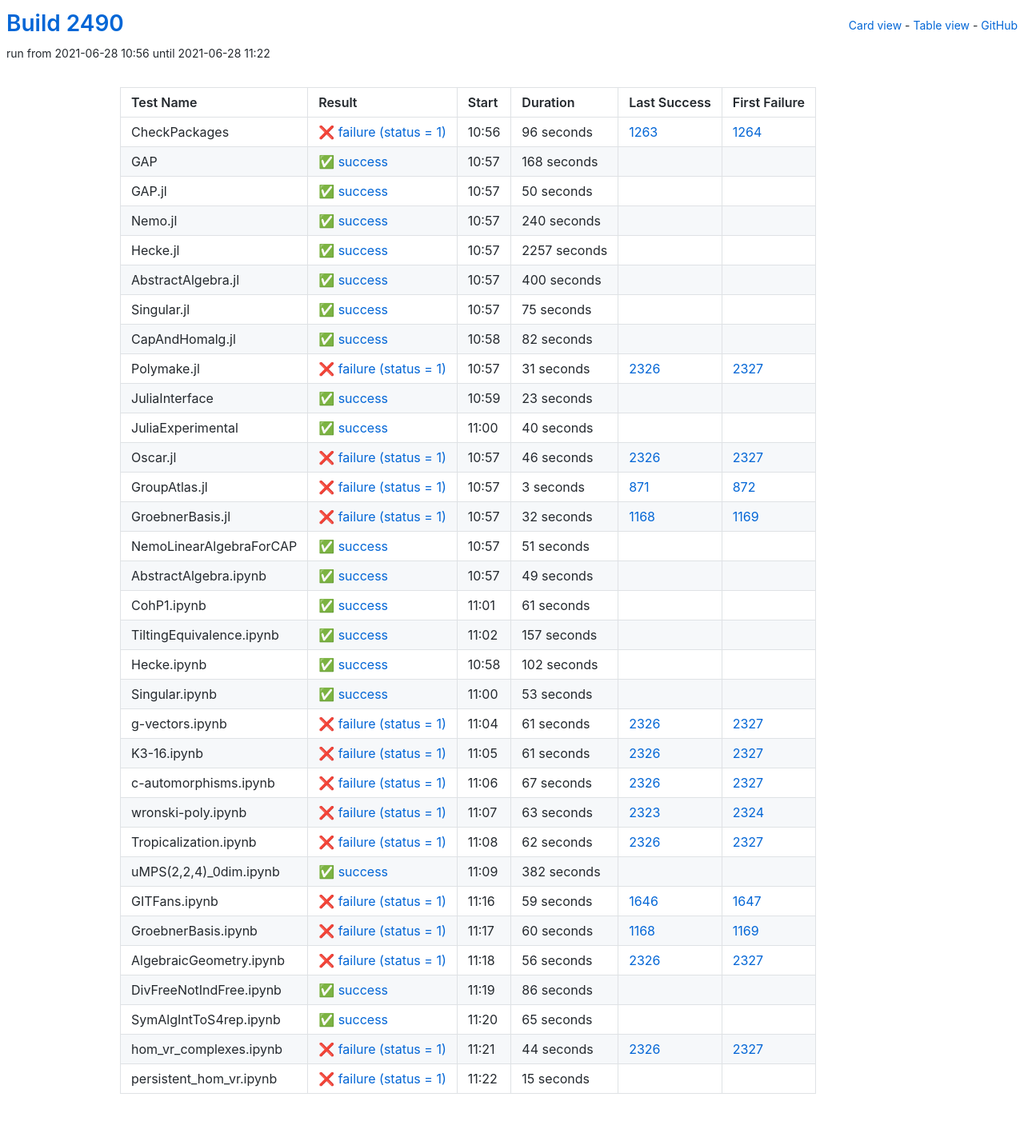
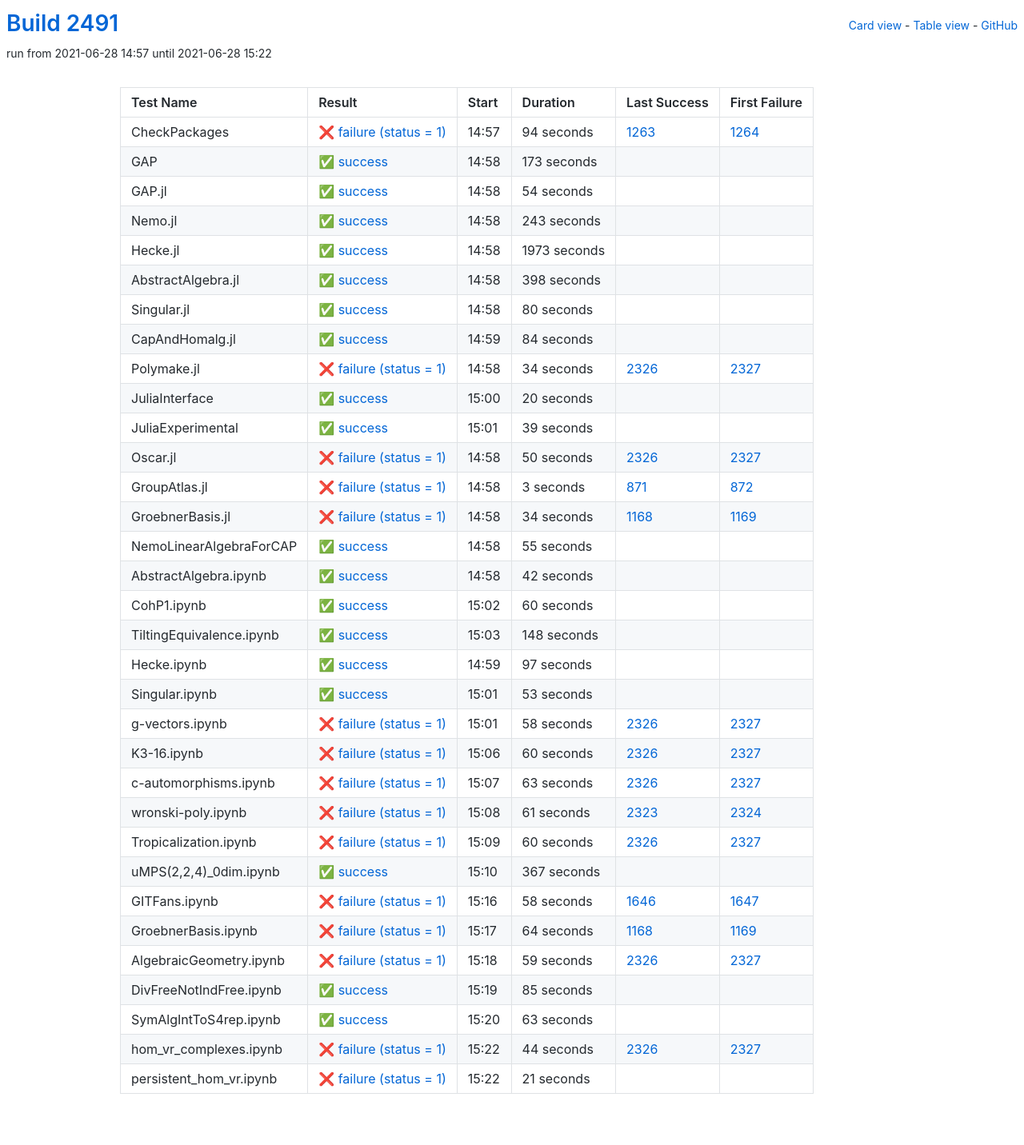
Before and after one commit to oscar-system/oscar-ci-status-stable, a Jekyll site: the page built from table.html, in a window 1280 px wide. Shown: the whole page at 80% size. Built offline with Jekyll 4.4.1, drawn with Linux system fonts in a browser that asks for light colours.

Commit message:
Build #2491

```diff
--- a/_data/ci.yml
+++ b/_data/ci.yml
@@ -1,6 +1,6 @@
 ---
-build: 2490
-build_url: https://oscarci.mathematik.uni-kl.de/job/oscar-stable/2490/
+build: 2491
+build_url: https://oscarci.mathematik.uni-kl.de/job/oscar-stable/2491/
 job: oscar-stable
 organization: oscar-system
 repo: oscar-ci-status-stable
@@ -8,152 +8,152 @@ repourl: https://github.com/oscar-system/oscar-ci-status-stable
 tests:
 - name: CheckPackages
   id: checkpackages
-  log: https://oscarci.mathematik.uni-kl.de/job/oscar-stable/2490/artifact/logs/build-2490/CheckPackages.log
-  start: 2021-06-28 10:56
+  log: https://oscarci.mathematik.uni-kl.de/job/oscar-stable/2491/artifact/logs/build-2491/CheckPackages.log
+  start: 2021-06-28 14:57
   success: false
   exitcode: 1
   status: failure
-  duration: 96
+  duration: 94
   last_success: 1263
   last_success_url: https://oscarci.mathematik.uni-kl.de/job/oscar-stable/1263/
   first_failure: 1264
   first_failure_url: https://oscarci.mathematik.uni-kl.de/job/oscar-stable/1264/
 - name: GAP
   id: gap
-  log: https://oscarci.mathematik.uni-kl.de/job/oscar-stable/2490/artifact/logs/build-2490/GAP.log
-  start: 2021-06-28 10:57
+  log: https://oscarci.mathematik.uni-kl.de/job/oscar-stable/2491/artifact/logs/build-2491/GAP.log
+  start: 2021-06-28 14:58
   success: true
   exitcode: 0
   status: success
-  duration: 168
+  duration: 173
   last_success: false
   last_success_url:
   first_failure: false
   first_failure_url:
 - name: GAP.jl
   id: gap-jl
-  log: https://oscarci.mathematik.uni-kl.de/job/oscar-stable/2490/artifact/logs/build-2490/GAP.jl.log
-  start: 2021-06-28 10:57
+  log: https://oscarci.mathematik.uni-kl.de/job/oscar-stable/2491/artifact/logs/build-2491/GAP.jl.log
+  start: 2021-06-28 14:58
   success: true
   exitcode: 0
   status: success
-  duration: 50
+  duration: 54
   last_success: false
   last_success_url:
   first_failure: false
   first_failure_url:
 - name: Nemo.jl
   id: nemo-jl
-  log: https://oscarci.mathematik.uni-kl.de/job/oscar-stable/2490/artifact/logs/build-2490/Nemo.jl.log
-  start: 2021-06-28 10:57
+  log: https://oscarci.mathematik.uni-kl.de/job/oscar-stable/2491/artifact/logs/build-2491/Nemo.jl.log
+  start: 2021-06-28 14:58
   success: true
   exitcode: 0
   status: success
-  duration: 240
+  duration: 243
   last_success: false
   last_success_url:
   first_failure: false
   first_failure_url:
 - name: Hecke.jl
   id: hecke-jl
-  log: https://oscarci.mathematik.uni-kl.de/job/oscar-stable/2490/artifact/logs/build-2490/Hecke.jl.log
-  start: 2021-06-28 10:57
+  log: https://oscarci.mathematik.uni-kl.de/job/oscar-stable/2491/artifact/logs/build-2491/Hecke.jl.log
+  start: 2021-06-28 14:58
   success: true
   exitcode: 0
   status: success
-  duration: 2257
+  duration: 1973
   last_success: false
   last_success_url:
   first_failure: false
   first_failure_url:
 - name: AbstractAlgebra.jl
   id: abstractalgebra-jl
-  log: https://oscarci.mathematik.uni-kl.de/job/oscar-stable/2490/artifact/logs/build-2490/AbstractAlgebra.jl.log
-  start: 2021-06-28 10:57
+  log: https://oscarci.mathematik.uni-kl.de/job/oscar-stable/2491/artifact/logs/build-2491/AbstractAlgebra.jl.log
+  start: 2021-06-28 14:58
   success: true
   exitcode: 0
   status: success
-  duration: 400
+  duration: 398
   last_success: false
   last_success_url:
   first_failure: false
   first_failure_url:
 - name: Singular.jl
   id: singular-jl
-  log: https://oscarci.mathematik.uni-kl.de/job/oscar-stable/2490/artifact/logs/build-2490/Singular.jl.log
-  start: 2021-06-28 10:57
+  log: https://oscarci.mathematik.uni-kl.de/job/oscar-stable/2491/artifact/logs/build-2491/Singular.jl.log
+  start: 2021-06-28 14:58
   success: true
   exitcode: 0
   status: success
-  duration: 75
+  duration: 80
   last_success: false
   last_success_url:
   first_failure: false
   first_failure_url:
 - name: CapAndHomalg.jl
   id: capandhomalg-jl
-  log: https://oscarci.mathematik.uni-kl.de/job/oscar-stable/2490/artifact/logs/build-2490/CapAndHomalg.jl.log
-  start: 2021-06-28 10:58
+  log: https://oscarci.mathematik.uni-kl.de/job/oscar-stable/2491/artifact/logs/build-2491/CapAndHomalg.jl.log
+  start: 2021-06-28 14:59
   success: true
   exitcode: 0
   status: success
-  duration: 82
+  duration: 84
   last_success: false
   last_success_url:
   first_failure: false
   first_failure_url:
 - name: Polymake.jl
   id: polymake-jl
-  log: https://oscarci.mathematik.uni-kl.de/job/oscar-stable/2490/artifact/logs/build-2490/Polymake.jl.log
-  start: 2021-06-28 10:57
+  log: https://oscarci.mathematik.uni-kl.de/job/oscar-stable/2491/artifact/logs/build-2491/Polymake.jl.log
+  start: 2021-06-28 14:58
   success: false
   exitcode: 1
   status: failure
-  duration: 31
+  duration: 34
   last_success: 2326
   last_success_url: https://oscarci.mathematik.uni-kl.de/job/oscar-stable/2326/
   first_failure: 2327
   first_failure_url: https://oscarci.mathematik.uni-kl.de/job/oscar-stable/2327/
 - name: JuliaInterface
   id: juliainterface
-  log: https://oscarci.mathematik.uni-kl.de/job/oscar-stable/2490/artifact/logs/build-2490/JuliaInterface.log
-  start: 2021-06-28 10:59
+  log: https://oscarci.mathematik.uni-kl.de/job/oscar-stable/2491/artifact/logs/build-2491/JuliaInterface.log
+  start: 2021-06-28 15:00
   success: true
   exitcode: 0
   status: success
-  duration: 23
+  duration: 20
   last_success: false
   last_success_url:
   first_failure: false
   first_failure_url:
 - name: JuliaExperimental
   id: juliaexperimental
-  log: https://oscarci.mathematik.uni-kl.de/job/oscar-stable/2490/artifact/logs/build-2490/JuliaExperimental.log
-  start: 2021-06-28 11:00
+  log: https://oscarci.mathematik.uni-kl.de/job/oscar-stable/2491/artifact/logs/build-2491/JuliaExperimental.log
+  start: 2021-06-28 15:01
   success: true
   exitcode: 0
   status: success
-  duration: 40
+  duration: 39
   last_success: false
   last_success_url:
   first_failure: false
   first_failure_url:
 - name: Oscar.jl
   id: oscar-jl
-  log: https://oscarci.mathematik.uni-kl.de/job/oscar-stable/2490/artifact/logs/build-2490/Oscar.jl.log
-  start: 2021-06-28 10:57
+  log: https://oscarci.mathematik.uni-kl.de/job/oscar-stable/2491/artifact/logs/build-2491/Oscar.jl.log
+  start: 2021-06-28 14:58
   success: false
   exitcode: 1
   status: failure
-  duration: 46
+  duration: 50
   last_success: 2326
   last_success_url: https://oscarci.mathematik.uni-kl.de/job/oscar-stable/2326/
   first_failure: 2327
   first_failure_url: https://oscarci.mathematik.uni-kl.de/job/oscar-stable/2327/
 - name: GroupAtlas.jl
   id: groupatlas-jl
-  log: https://oscarci.mathematik.uni-kl.de/job/oscar-stable/2490/artifact/logs/build-2490/GroupAtlas.jl.log
-  start: 2021-06-28 10:57
+  log: https://oscarci.mathematik.uni-kl.de/job/oscar-stable/2491/artifact/logs/build-2491/GroupAtlas.jl.log
+  start: 2021-06-28 14:58
   success: false
   exitcode: 1
   status: failure
@@ -164,80 +164,80 @@ tests:
   first_failure_url: https://oscarci.mathematik.uni-kl.de/job/oscar-stable/872/
 - name: GroebnerBasis.jl
   id: groebnerbasis-jl
-  log: https://oscarci.mathematik.uni-kl.de/job/oscar-stable/2490/artifact/logs/build-2490/GroebnerBasis.jl.log
-  start: 2021-06-28 10:57
+  log: https://oscarci.mathematik.uni-kl.de/job/oscar-stable/2491/artifact/logs/build-2491/GroebnerBasis.jl.log
+  start: 2021-06-28 14:58
   success: false
   exitcode: 1
   status: failure
-  duration: 32
+  duration: 34
   last_success: 1168
   last_success_url: https://oscarci.mathematik.uni-kl.de/job/oscar-stable/1168/
   first_failure: 1169
   first_failure_url: https://oscarci.mathematik.uni-kl.de/job/oscar-stable/1169/
 - name: NemoLinearAlgebraForCAP
   id: nemolinearalgebraforcap
-  log: https://oscarci.mathematik.uni-kl.de/job/oscar-stable/2490/artifact/logs/build-2490/NemoLinearAlgebraForCAP.log
-  start: 2021-06-28 10:57
+  log: https://oscarci.mathematik.uni-kl.de/job/oscar-stable/2491/artifact/logs/build-2491/NemoLinearAlgebraForCAP.log
+  start: 2021-06-28 14:58
   success: true
   exitcode: 0
   status: success
-  duration: 51
+  duration: 55
   last_success: false
   last_success_url:
   first_failure: false
   first_failure_url:
 - name: AbstractAlgebra.ipynb
   id: abstractalgebra-ipynb
-  log: https://oscarci.mathematik.uni-kl.de/job/oscar-stable/2490/artifact/logs/build-2490/AbstractAlgebra.ipynb.log
-  start: 2021-06-28 10:57
+  log: https://oscarci.mathematik.uni-kl.de/job/oscar-stable/2491/artifact/logs/build-2491/AbstractAlgebra.ipynb.log
+  start: 2021-06-28 14:58
   success: true
   exitcode: 0
   status: success
-  duration: 49
+  duration: 42
   last_success: false
   last_success_url:
   first_failure: false
   first_failure_url:
 - name: CohP1.ipynb
   id: cohp1-ipynb
-  log: https://oscarci.mathematik.uni-kl.de/job/oscar-stable/2490/artifact/logs/build-2490/CohP1.ipynb.log
-  start: 2021-06-28 11:01
+  log: https://oscarci.mathematik.uni-kl.de/job/oscar-stable/2491/artifact/logs/build-2491/CohP1.ipynb.log
+  start: 2021-06-28 15:02
   success: true
   exitcode: 0
   status: success
-  duration: 61
+  duration: 60
   last_success: false
   last_success_url:
   first_failure: false
   first_failure_url:
 - name: TiltingEquivalence.ipynb
   id: tiltingequivalence-ipynb
-  log: https://oscarci.mathematik.uni-kl.de/job/oscar-stable/2490/artifact/logs/build-2490/TiltingEquivalence.ipynb.log
-  start: 2021-06-28 11:02
+  log: https://oscarci.mathematik.uni-kl.de/job/oscar-stable/2491/artifact/logs/build-2491/TiltingEquivalence.ipynb.log
+  start: 2021-06-28 15:03
   success: true
   exitcode: 0
   status: success
-  duration: 157
+  duration: 148
   last_success: false
   last_success_url:
   first_failure: false
   first_failure_url:
 - name: Hecke.ipynb
   id: hecke-ipynb
-  log: https://oscarci.mathematik.uni-kl.de/job/oscar-stable/2490/artifact/logs/build-2490/Hecke.ipynb.log
-  start: 2021-06-28 10:58
+  log: https://oscarci.mathematik.uni-kl.de/job/oscar-stable/2491/artifact/logs/build-2491/Hecke.ipynb.log
+  start: 2021-06-28 14:59
   success: true
   exitcode: 0
   status: success
-  duration: 102
+  duration: 97
   last_success: false
   last_success_url:
   first_failure: false
   first_failure_url:
 - name: Singular.ipynb
   id: singular-ipynb
-  log: https://oscarci.mathematik.uni-kl.de/job/oscar-stable/2490/artifact/logs/build-2490/Singular.ipynb.log
-  start: 2021-06-28 11:00
+  log: https://oscarci.mathematik.uni-kl.de/job/oscar-stable/2491/artifact/logs/build-2491/Singular.ipynb.log
+  start: 2021-06-28 15:01
   success: true
   exitcode: 0
   status: success
@@ -248,140 +248,140 @@ tests:
   first_failure_url:
 - name: g-vectors.ipynb
   id: g-vectors-ipynb
-  log: https://oscarci.mathematik.uni-kl.de/job/oscar-stable/2490/artifact/logs/build-2490/g-vectors.ipynb.log
-  start: 2021-06-28 11:04
+  log: https://oscarci.mathematik.uni-kl.de/job/oscar-stable/2491/artifact/logs/build-2491/g-vectors.ipynb.log
+  start: 2021-06-28 15:01
   success: false
   exitcode: 1
   status: failure
-  duration: 61
+  duration: 58
   last_success: 2326
   last_success_url: https://oscarci.mathematik.uni-kl.de/job/oscar-stable/2326/
   first_failure: 2327
   first_failure_url: https://oscarci.mathematik.uni-kl.de/job/oscar-stable/2327/
 - name: K3-16.ipynb
   id: k3-16-ipynb
-  log: https://oscarci.mathematik.uni-kl.de/job/oscar-stable/2490/artifact/logs/build-2490/K3-16.ipynb.log
-  start: 2021-06-28 11:05
+  log: https://oscarci.mathematik.uni-kl.de/job/oscar-stable/2491/artifact/logs/build-2491/K3-16.ipynb.log
+  start: 2021-06-28 15:06
   success: false
   exitcode: 1
   status: failure
-  duration: 61
+  duration: 60
   last_success: 2326
   last_success_url: https://oscarci.mathematik.uni-kl.de/job/oscar-stable/2326/
   first_failure: 2327
   first_failure_url: https://oscarci.mathematik.uni-kl.de/job/oscar-stable/2327/
 - name: c-automorphisms.ipynb
   id: c-automorphisms-ipynb
-  log: https://oscarci.mathematik.uni-kl.de/job/oscar-stable/2490/artifact/logs/build-2490/c-automorphisms.ipynb.log
-  start: 2021-06-28 11:06
+  log: https://oscarci.mathematik.uni-kl.de/job/oscar-stable/2491/artifact/logs/build-2491/c-automorphisms.ipynb.log
+  start: 2021-06-28 15:07
   success: false
   exitcode: 1
   status: failure
-  duration: 67
+  duration: 63
   last_success: 2326
   last_success_url: https://oscarci.mathematik.uni-kl.de/job/oscar-stable/2326/
   first_failure: 2327
   first_failure_url: https://oscarci.mathematik.uni-kl.de/job/oscar-stable/2327/
 - name: wronski-poly.ipynb
   id: wronski-poly-ipynb
-  log: https://oscarci.mathematik.uni-kl.de/job/oscar-stable/2490/artifact/logs/build-2490/wronski-poly.ipynb.log
-  start: 2021-06-28 11:07
+  log: https://oscarci.mathematik.uni-kl.de/job/oscar-stable/2491/artifact/logs/build-2491/wronski-poly.ipynb.log
+  start: 2021-06-28 15:08
   success: false
   exitcode: 1
   status: failure
-  duration: 63
+  duration: 61
   last_success: 2323
   last_success_url: https://oscarci.mathematik.uni-kl.de/job/oscar-stable/2323/
   first_failure: 2324
   first_failure_url: https://oscarci.mathematik.uni-kl.de/job/oscar-stable/2324/
 - name: Tropicalization.ipynb
   id: tropicalization-ipynb
-  log: https://oscarci.mathematik.uni-kl.de/job/oscar-stable/2490/artifact/logs/build-2490/Tropicalization.ipynb.log
-  start: 2021-06-28 11:08
+  log: https://oscarci.mathematik.uni-kl.de/job/oscar-stable/2491/artifact/logs/build-2491/Tropicalization.ipynb.log
+  start: 2021-06-28 15:09
   success: false
   exitcode: 1
   status: failure
-  duration: 62
+  duration: 60
   last_success: 2326
   last_success_url: https://oscarci.mathematik.uni-kl.de/job/oscar-stable/2326/
   first_failure: 2327
   first_failure_url: https://oscarci.mathematik.uni-kl.de/job/oscar-stable/2327/
 - name: uMPS(2,2,4)_0dim.ipynb
   id: umps-2-2-4-0dim-ipynb
-  log: https://oscarci.mathematik.uni-kl.de/job/oscar-stable/2490/artifact/logs/build-2490/uMPS-2-2-4-_0dim.ipynb.log
-  start: 2021-06-28 11:09
+  log: https://oscarci.mathematik.uni-kl.de/job/oscar-stable/2491/artifact/logs/build-2491/uMPS-2-2-4-_0dim.ipynb.log
+  start: 2021-06-28 15:10
   success: true
   exitcode: 0
   status: success
-  duration: 382
+  duration: 367
   last_success: false
   last_success_url:
   first_failure: false
   first_failure_url:
 - name: GITFans.ipynb
   id: gitfans-ipynb
-  log: https://oscarci.mathematik.uni-kl.de/job/oscar-stable/2490/artifact/logs/build-2490/GITFans.ipynb.log
-  start: 2021-06-28 11:16
+  log: https://oscarci.mathematik.uni-kl.de/job/oscar-stable/2491/artifact/logs/build-2491/GITFans.ipynb.log
+  start: 2021-06-28 15:16
   success: false
   exitcode: 1
   status: failure
-  duration: 59
+  duration: 58
   last_success: 1646
   last_success_url: https://oscarci.mathematik.uni-kl.de/job/oscar-stable/1646/
   first_failure: 1647
   first_failure_url: https://oscarci.mathematik.uni-kl.de/job/oscar-stable/1647/
 - name: GroebnerBasis.ipynb
   id: groebnerbasis-ipynb
-  log: https://oscarci.mathematik.uni-kl.de/job/oscar-stable/2490/artifact/logs/build-2490/GroebnerBasis.ipynb.log
-  start: 2021-06-28 11:17
+  log: https://oscarci.mathematik.uni-kl.de/job/oscar-stable/2491/artifact/logs/build-2491/GroebnerBasis.ipynb.log
+  start: 2021-06-28 15:17
   success: false
   exitcode: 1
   status: failure
-  duration: 60
+  duration: 64
   last_success: 1168
   last_success_url: https://oscarci.mathematik.uni-kl.de/job/oscar-stable/1168/
   first_failure: 1169
   first_failure_url: https://oscarci.mathematik.uni-kl.de/job/oscar-stable/1169/
 - name: AlgebraicGeometry.ipynb
   id: algebraicgeometry-ipynb
-  log: https://oscarci.mathematik.uni-kl.de/job/oscar-stable/2490/artifact/logs/build-2490/AlgebraicGeometry.ipynb.log
-  start: 2021-06-28 11:18
+  log: https://oscarci.mathematik.uni-kl.de/job/oscar-stable/2491/artifact/logs/build-2491/AlgebraicGeometry.ipynb.log
+  start: 2021-06-28 15:18
   success: false
   exitcode: 1
   status: failure
-  duration: 56
+  duration: 59
   last_success: 2326
   last_success_url: https://oscarci.mathematik.uni-kl.de/job/oscar-stable/2326/
   first_failure: 2327
   first_failure_url: https://oscarci.mathematik.uni-kl.de/job/oscar-stable/2327/
 - name: DivFreeNotIndFree.ipynb
   id: divfreenotindfree-ipynb
-  log: https://oscarci.mathematik.uni-kl.de/job/oscar-stable/2490/artifact/logs/build-2490/DivFreeNotIndFree.ipynb.log
-  start: 2021-06-28 11:19
+  log: https://oscarci.mathematik.uni-kl.de/job/oscar-stable/2491/artifact/logs/build-2491/DivFreeNotIndFree.ipynb.log
+  start: 2021-06-28 15:19
   success: true
   exitcode: 0
   status: success
-  duration: 86
+  duration: 85
   last_success: false
   last_success_url:
   first_failure: false
   first_failure_url:
 - name: SymAlgIntToS4rep.ipynb
   id: symalginttos4rep-ipynb
-  log: https://oscarci.mathematik.uni-kl.de/job/oscar-stable/2490/artifact/logs/build-2490/SymAlgIntToS4rep.ipynb.log
-  start: 2021-06-28 11:20
+  log: https://oscarci.mathematik.uni-kl.de/job/oscar-stable/2491/artifact/logs/build-2491/SymAlgIntToS4rep.ipynb.log
+  start: 2021-06-28 15:20
   success: true
   exitcode: 0
   status: success
-  duration: 65
+  duration: 63
   last_success: false
   last_success_url:
   first_failure: false
   first_failure_url:
 - name: hom_vr_complexes.ipynb
   id: hom-vr-complexes-ipynb
-  log: https://oscarci.mathematik.uni-kl.de/job/oscar-stable/2490/artifact/logs/build-2490/hom_vr_complexes.ipynb.log
-  start: 2021-06-28 11:21
+  log: https://oscarci.mathematik.uni-kl.de/job/oscar-stable/2491/artifact/logs/build-2491/hom_vr_complexes.ipynb.log
+  start: 2021-06-28 15:22
   success: false
   exitcode: 1
   status: failure
@@ -392,12 +392,12 @@ tests:
   first_failure_url: https://oscarci.mathematik.uni-kl.de/job/oscar-stable/2327/
 - name: persistent_hom_vr.ipynb
   id: persistent-hom-vr-ipynb
-  log: https://oscarci.mathematik.uni-kl.de/job/oscar-stable/2490/artifact/logs/build-2490/persistent_hom_vr.ipynb.log
-  start: 2021-06-28 11:22
+  log: https://oscarci.mathematik.uni-kl.de/job/oscar-stable/2491/artifact/logs/build-2491/persistent_hom_vr.ipynb.log
+  start: 2021-06-28 15:22
   success: false
   exitcode: 1
   status: failure
-  duration: 15
+  duration: 21
   last_success: false
   last_success_url:
   first_failure: false
```
Also changed, not shown: README.md.
